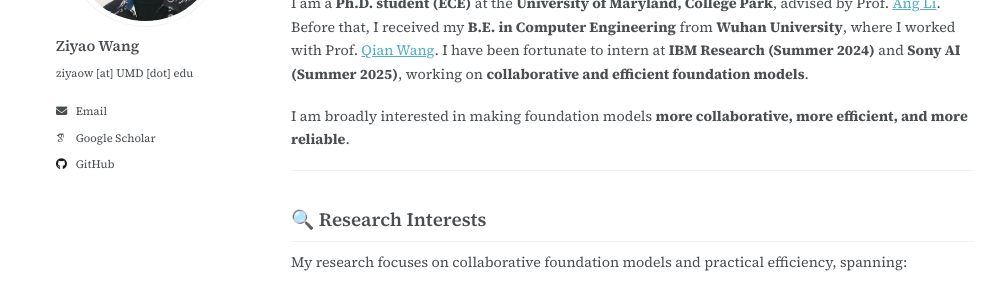
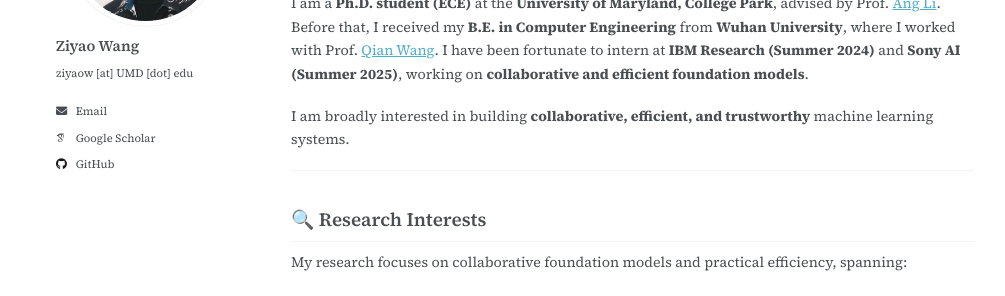
Before and after one commit to ziyaow1010/ziyaow1010.github.io, a Jekyll site: the page built from _pages/about.md, in a window 1280 px wide and 900 px high. Shown: the part 206-502 px from the top of the window, without its empty margins (32-1037 px from the left). Built offline with Jekyll 4.4.1, drawn with Linux system fonts in a browser that asks for light colours; some web fonts are replaced; a script that is not in the unit is left out.

Commit message:
Update about.md

```diff
--- a/_pages/about.md
+++ b/_pages/about.md
@@ -13,7 +13,7 @@ I am a **Ph.D. student (ECE)** at the **University of Maryland, College Park**,
 Before that, I received my **B.E. in Computer Engineering** from **Wuhan University**, where I worked with Prof. [Qian Wang](http://nisplab.whu.edu.cn/).
 I have been fortunate to intern at **IBM Research (Summer 2024)** and **Sony AI (Summer 2025)**, working on **collaborative and efficient foundation models**.
 
-I am broadly interested in making foundation models **more collaborative, more efficient, and more reliable**.
+I am broadly interested in building **collaborative, efficient, and trustworthy** machine learning systems.
 
 ---
 
```
